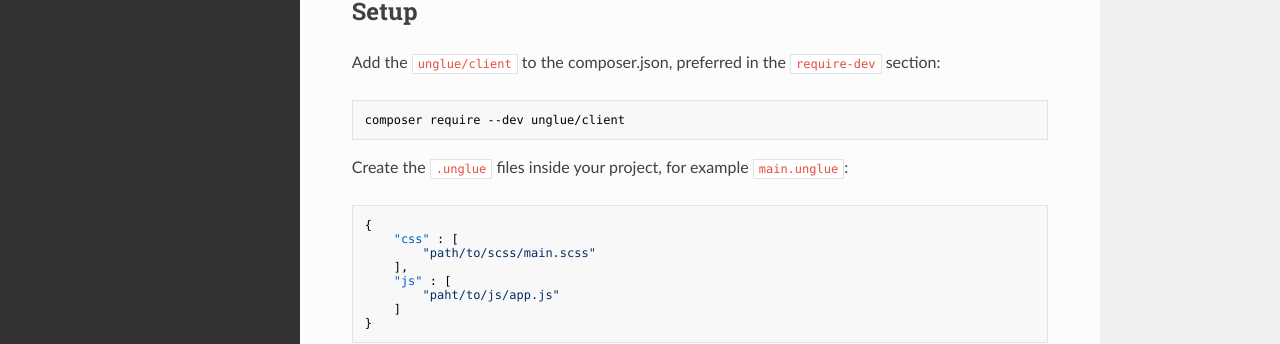
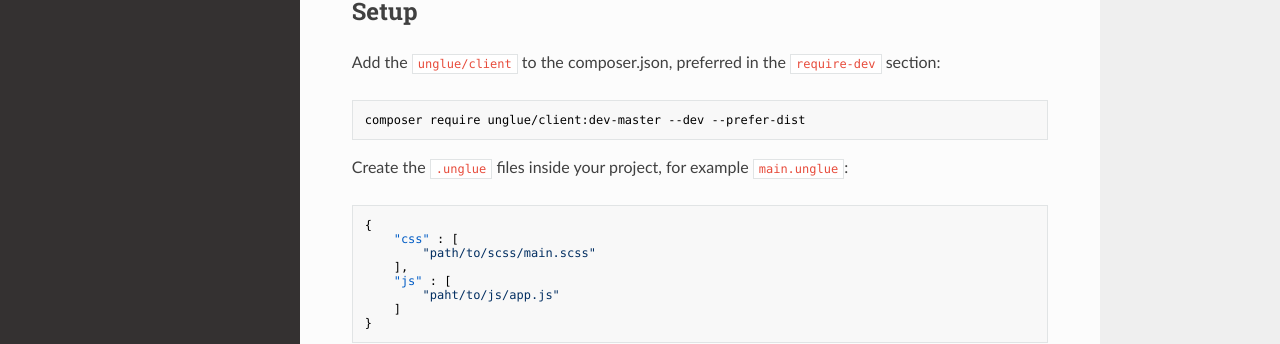
Before and after one commit to frontend-workflow-cloud-compiler/docs, an MkDocs documentation site: the page built from docs/start.md, in a window 1280 px wide and 1363 px high. Shown: the part 312-656 px from the top of the window. Built offline with MkDocs 1.6.1, drawn with Linux system fonts in a browser that asks for light colours; nearby versions of some CDN libraries.

Commit message:
Update start.md

````diff
--- a/docs/start.md
+++ b/docs/start.md
@@ -11,7 +11,7 @@
 Add the `unglue/client` to the composer.json, preferred in the `require-dev` section:
 
 ```sh
-composer require --dev unglue/client
+composer require unglue/client:dev-master --dev --prefer-dist
 ```
 
 Create the `.unglue` files inside your project, for example `main.unglue`:
````
